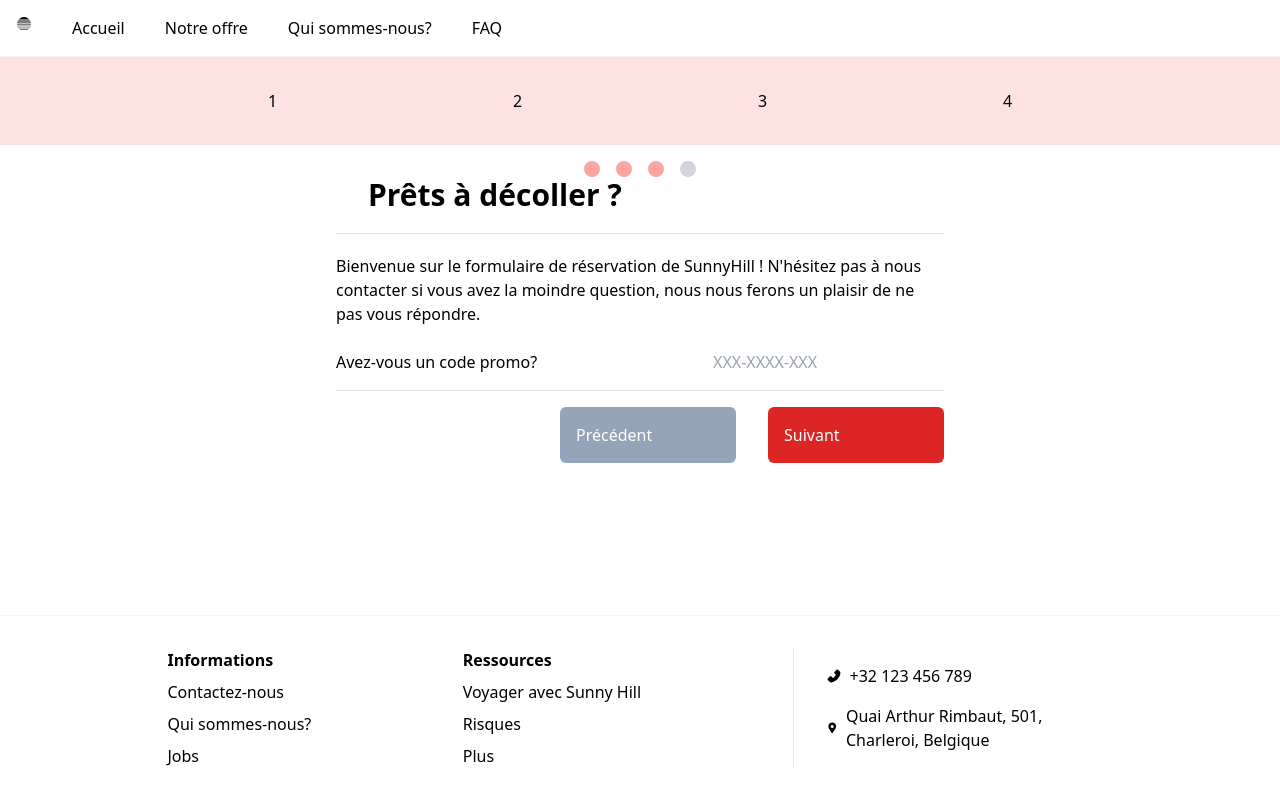
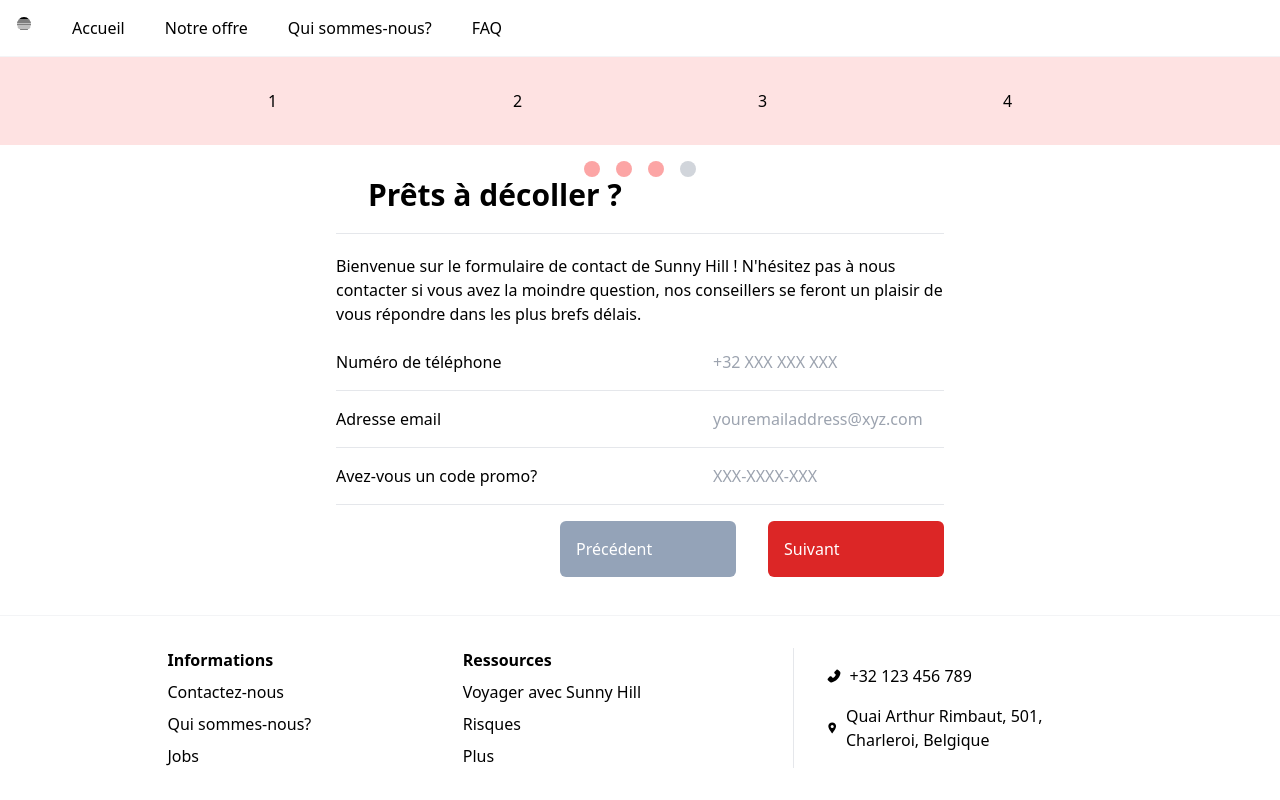
Before and after one commit to nathvda/SunnyHillAgency, a React (Vite) app: page /form/step-three in a window 1280 px wide. Built offline with nearby package versions, Linux system fonts and the light colour scheme.

Commit message:
Fixing form

```diff
--- a/src/Error404.tsx
+++ b/src/Error404.tsx
@@ -2,8 +2,12 @@ import { Link } from "react-router-dom";
 
 const Error404 = () => {
     return (
-        <div>
-            <Link to="/">Ramenez-moi à la maison!!</Link>
+        <div className="flex flex-col justify-center items-center flex-grow">
+            <p className="text-5xl font-weight">ERREUR 404</p>
+
+            <p>Il semble que cette page n'existe pas!</p>
+
+            <Link to="/" className="text-red-800">Retourner à l'acceuil</Link>
         </div>
     );
 };
--- /dev/null
+++ b/src/FormHeading.tsx
@@ -0,0 +1,8 @@
+const FormHeading = () => {
+    return (
+        <p>Bienvenue sur le formulaire de contact de Sunny Hill ! N'hésitez pas à nous contacter si vous avez la moindre question, nos conseillers se feront un plaisir de vous répondre dans les plus brefs délais.</p>
+
+    );
+};
+
+export default FormHeading;
--- a/src/FormSteps/StepFour.tsx
+++ b/src/FormSteps/StepFour.tsx
@@ -26,14 +26,16 @@ const StepFour = () => {
       <h2 className="text-3xl font-bold ml-8">Confirmer vos informations</h2>
       <hr className="border-t my-5" />
       <p>
-       Veuillez relire et confirmer les informations ci-dessous pour être certain que nous pourrons traiter votre demande dans les plus brefs délais.
+       C'est presque terminé ! Veuillez s'il vous plaît relire et confirmer les informations ci-dessous pour être certain que nous pourrons traiter votre demande dans les meilleures conditions.
       </p>
+      <hr className="border-t my-5" />
 
       <div><b>Prénom</b>: {formData.firstName}</div>
       <div><b>Nom</b>: {formData.lastName}</div>
       <div><b>Date de naissance</b>: {new Date(formData.dateOfBirth).toLocaleDateString()}</div>
-      <div><b>Lieu de naissance</b>: tba.</div>
+      <div><b>Lieu de naissance</b>: {formData.placeOfBirth}</div>
       <div><b>Code promo</b>: {formData.codePromo}</div>
+      <div><b>Numéro de téléphone</b>: {formData.phoneNumber}</div>
 
       <form
         className="bg-white bg-opacity-10 mb-2 mt-2 m-auto backdrop-blur-md flex-col gap-4"
--- a/src/FormSteps/StepOne.tsx
+++ b/src/FormSteps/StepOne.tsx
@@ -4,6 +4,7 @@ import { useFormStore } from "../store";
 import { z } from "zod";
 import { zodResolver } from "@hookform/resolvers/zod";
 import Submit from "../Submit";
+import FormHeading from "../FormHeading";
 
 const firstSchema = z
 .object({
@@ -56,8 +57,8 @@ const StepOne = () => {
       <div className="w-4 h-4 bg-red-300 rounded-lg"></div><div className="w-4 h-4 rounded-lg bg-gray-300"></div><div className="w-4 h-4 rounded-lg bg-gray-300"></div><div className="w-4 h-4 rounded-lg bg-gray-300"></div></div>
       <h2 className="text-3xl font-bold ml-8">Formulaire de contact</h2>
       <hr className="border-t my-5"/>
-      <p>Bienvenue sur le formulaire de contact de SunnyHill ! N'hésitez pas à nous contacter si vous avez la moindre question, nous nous ferons un plaisir de ne pas vous répondre.</p>
-      <form className="bg-white bg-opacity-10 mb-2 mt-2 m-auto backdrop-blur-md flex-col gap-4" onSubmit={onSubmit}>
+<FormHeading/>
+   <form className="bg-white bg-opacity-10 mb-2 mt-2 m-auto backdrop-blur-md flex-col gap-4" onSubmit={onSubmit}>
 
 
         <div className="border-b pt-4 pb-4 flex justify-between">
--- a/src/FormSteps/StepThree.tsx
+++ b/src/FormSteps/StepThree.tsx
@@ -4,20 +4,29 @@ import { z } from "zod";
 import { zodResolver } from "@hookform/resolvers/zod";
 import Submit from "../Submit";
 import { useFormStore } from "../store";
+import FormHeading from "../FormHeading";
 
 const resolverThree = z.object({
   promoCode: z.string().min(12, { message: "Entrez un code promo valide" }),
+  phoneNumber:z.string().min(12,{message:"Veuillez rentrer un numéro de téléphone valide"})
 });
 
 type FormValues = {
   promoCode: string;
+  phoneNumber: string;
 };
 
 const StepThree = () => {
   const navigate = useNavigate();
-  const [codePromo, updateCodePromo] = useFormStore(
-    (state) => [state.codePromo, state.updateCodePromo]
-  )
+  const [codePromo, updateCodePromo] = useFormStore((state) => [
+    state.codePromo,
+    state.updateCodePromo,
+  ]);
+
+    const [phoneNumber, updatePhoneNumber] = useFormStore((state) => [
+    state.phoneNumber,
+    state.updatePhoneNumber,
+  ]);
 
   const {
     register,
@@ -29,8 +38,9 @@ const StepThree = () => {
 
   const onSubmit = handleSubmit((data) => {
     console.log(data);
-    updateCodePromo(data.promoCode)
-    navigate('/form/step-four', {replace:true});
+    updateCodePromo(data.promoCode);
+    updatePhoneNumber(data.phoneNumber);
+    navigate("/form/step-four", { replace: true });
   });
 
   const PreviousStep = () => {
@@ -47,13 +57,25 @@ const StepThree = () => {
       </div>
 
       <h2 className="text-3xl font-bold ml-8">Prêts à décoller ?</h2>
-      <hr className="border-t my-5"/>
-      <p>Bienvenue sur le formulaire de réservation de SunnyHill ! N'hésitez pas à nous contacter si vous avez la moindre question, nous nous ferons un plaisir de ne pas vous répondre.</p>
+      <hr className="border-t my-5" />
+      <FormHeading/>
 
       <form
         className="bg-white bg-opacity-10 mb-2 mt-2 m-auto backdrop-blur-md flex-col gap-4"
         onSubmit={onSubmit}
       >
+        <div className="border-b pt-4 pb-4 flex justify-between">
+          <label htmlFor="phoneNumber">Numéro de téléphone</label>
+          <input {...register("phoneNumber")} placeholder="+32 XXX XXX XXX" />
+        </div>
+        {errors?.phoneNumber && <p>{errors?.phoneNumber.message}</p>}
+
+        <div className="border-b pt-4 pb-4 flex justify-between">
+          <label htmlFor="emailAddress">Adresse email</label>
+          <input {...register("emailAddress")} placeholder="youremailaddress@xyz.com" />
+        </div>
+        {errors?.emailAddress && <p>{errors?.emailAddress.message}</p>}
+
         <div className="border-b pt-4 pb-4 flex justify-between">
           <label htmlFor="promoCode">Avez-vous un code promo?</label>
           <input {...register("promoCode")} placeholder="XXX-XXXX-XXX" />
--- a/src/FormSteps/StepTwo.tsx
+++ b/src/FormSteps/StepTwo.tsx
@@ -6,6 +6,7 @@ import { zodResolver } from "@hookform/resolvers/zod";
 import { Listbox } from "@headlessui/react";
 // import { useQuery, gql } from "@apollo/client";
 import Submit from "../Submit";
+import FormHeading from "../FormHeading";
 
 const secondSchema = z.object({
   reasonForTravelling: z
@@ -32,9 +33,10 @@ type FormValues = {
 // `;
 
 const options = [
-  { id: 1, reason: "Curiosity", unavailable: false },
-  { id: 2, reason: "Work", unavailable: false },
-  { id: 3, reason: "Despair", unavailabl: false },
+  { id: 1, reason: "Loisir", unavailable: false },
+  { id: 2, reason: "Travail", unavailable: false },
+  { id: 3, reason: "Découverte", unavailabl: false },
+  { id: 4, reason: "Autre", unavailabl: false },
 ];
 
 const StepTwo = () => {
@@ -72,6 +74,9 @@ const StepTwo = () => {
         <div className="w-4 h-4 rounded-lg bg-gray-300"></div>
       </div>
       <h2 className="text-3xl font-bold ml-8">Pourquoi voyagez-vous?</h2>
+      <hr className="border-t my-5" />
+      <FormHeading/>
+
       <form onSubmit={onSubmit}>
         <div>
           <Controller
--- a/src/store.ts
+++ b/src/store.ts
@@ -6,6 +6,7 @@ interface FormState {
         dateOfBirth:string
         codePromo:string
         placeOfBirth:string
+        phoneNumber:string
     }
 
      type Action = {
@@ -14,6 +15,7 @@ interface FormState {
         updateDateOfBirth: (date : FormState['dateOfBirth']) => void
         updateCodePromo: (codePromo : FormState['codePromo']) => void
         updatePlaceOfBirth: (placeOfBirth : FormState['placeOfBirth']) => void
+        updatePhoneNumber:(phoneNumber: FormState['phoneNumber']) => void
     }
 
 
@@ -23,6 +25,7 @@ export const useFormStore = create<FormState & Action>((set) => ({
                     dateOfBirth:"",
                     codePromo:"",
                     placeOfBirth:"",
+                    phoneNumber:"",
                 updateFirstName: (firstName) =>
                     set(() => ({firstName:firstName}))
                 ,
@@ -38,4 +41,7 @@ export const useFormStore = create<FormState & Action>((set) => ({
                 updateCodePromo : (code) =>
                 set(() => ({codePromo:code}))
                 ,
+                updatePhoneNumber : (number) =>
+                set(() => ({phoneNumber:number}))
+                ,
             }))
```
